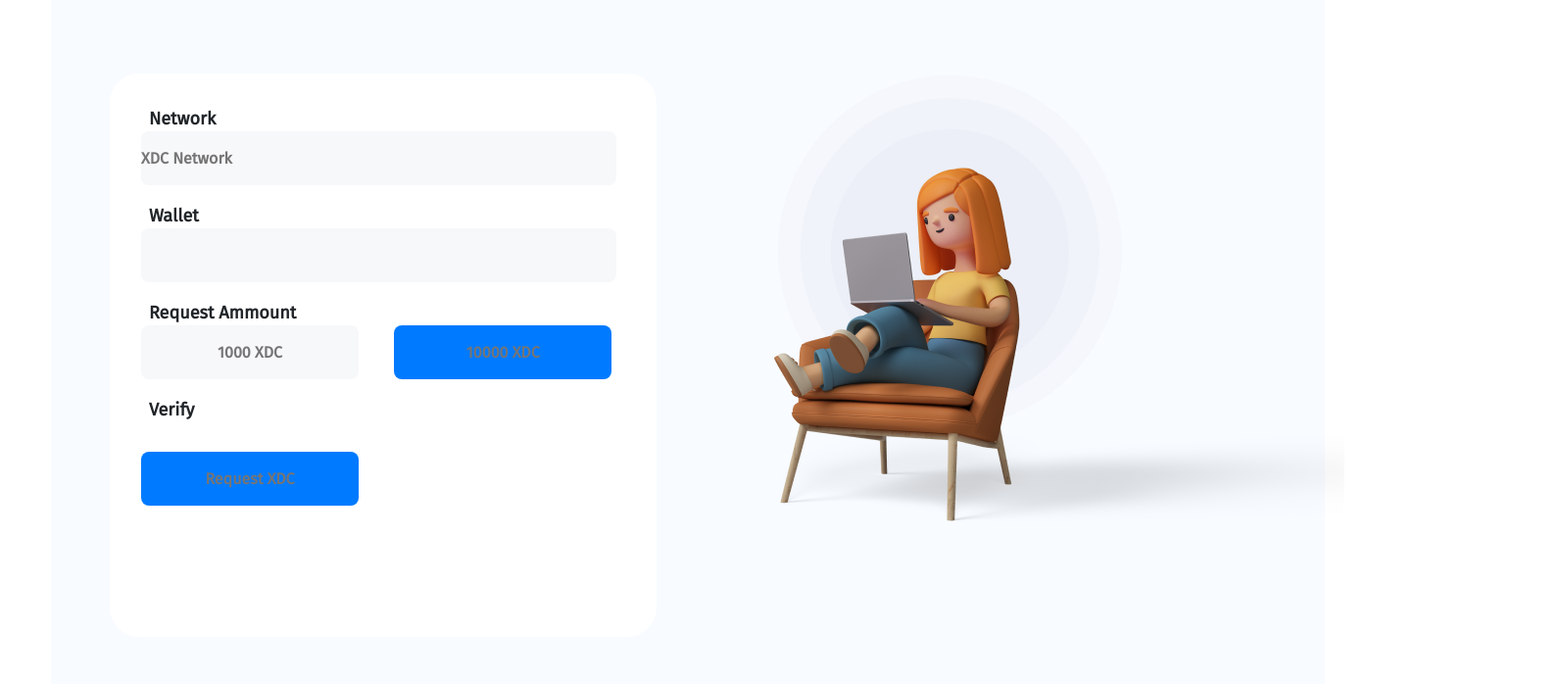
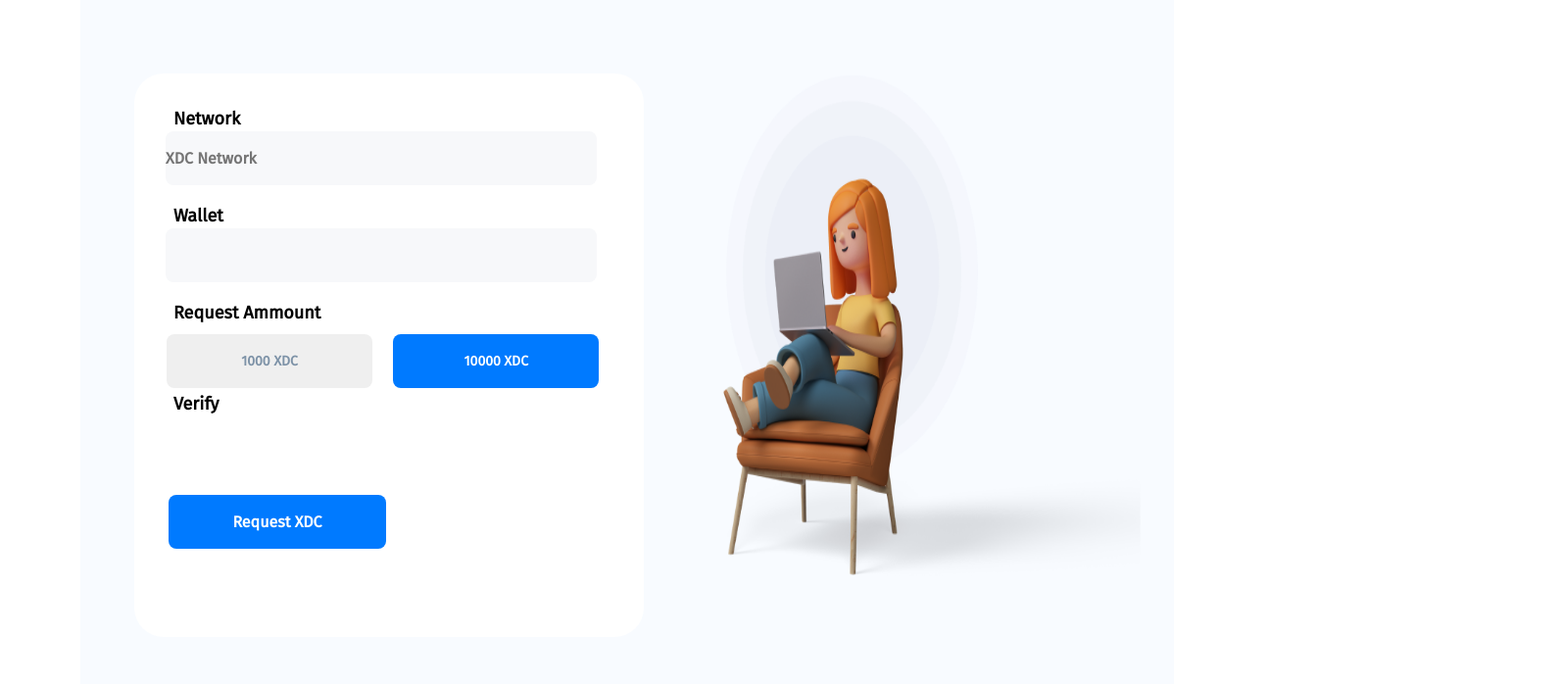
Before and after one commit to jaykulkarni2620/BlocksScan-page, a plain HTML site: page index.html in a window 1280 px wide. Shown: the part 538-1236 px from the top of the page at 98% size, 1594 px wide, since content can reach past the window. Drawn offline with nearby package versions, Linux system fonts and the light colour scheme.

Commit message:
frontend

```diff
--- a/index.html
+++ b/index.html
@@ -46,11 +46,12 @@
               <label for="LastName">Wallet    </label><br>
               <input type="text" id="wallet" placeholder="" name="user" required><br>
               <label for="Request-Ammount">Request Ammount</label><br>
-              <input type="text" id="Request-1000" placeholder="1000 XDC" name="user" required>
-              <input type="text" id="Request-10000" placeholder="10000 XDC" name="user" required><br>
+              <button id="Request-1000">1000 XDC</button>
+              <button id="Request-10000" >10000 XDC</button><br>
               <label for="Request-Ammount">Verify</label><br>
               <!-- <div class="g-recaptcha" data-sitekey="6LfyYqcjAAAAADSaWSQ5u_gwZtmC8t12RnS368u9"></div> -->
-              <input type="text" id="Request-XDC" placeholder="Request XDC" name="user" required>
+
+              <button id="Request-XDC">Request XDC</button>
               </form>
               </div>
               </div>
--- a/style.css
+++ b/style.css
@@ -5,8 +5,7 @@
 .container
 {
 
-  max-width: 1200px;
-  width: 100%;
+  width: 1200px;
   margin-left: auto;
   margin-right: auto;
   position: relative;
@@ -66,7 +65,7 @@ letter-spacing: 0.05em;
     justify-content: space-between;
     /* align-content: center; */
     align-items: center;
-    width:1300px;
+    width:1116px;
     background-color: rgb(255, 255, 255);
     height: 100px;
 }
@@ -87,7 +86,7 @@ article
 }
 .container-2
 {
-  width: 1300px;
+  width: 1116px;
   height: 435px;
 }
 
@@ -148,11 +147,9 @@ opacity: 0.5;
 
 .container-3
 {
- width:1300px;
+  width: 1116px;
   min-height: 1500px;
   background: rgba(248, 251, 255, 1);
-
-
 }
 
 .main-article
@@ -160,7 +157,7 @@ opacity: 0.5;
   display: flex;
   /* align-content: center; */
   align-items: center;
-  width:1176px ;
+  width:1116px ;
   background: rgba(248, 251, 255, 1);
   height: 690px;
 }
@@ -168,10 +165,10 @@ opacity: 0.5;
 
 .Rectangle
 {
-  width:558px ;
-  height:575px ;
-  background-color:rgb(255, 255, 255) ;
-  margin-left:60px ;
+  width: 520px;
+  height: 575px;
+  background-color: rgb(255, 255, 255);
+  margin-left: 55px;
   margin-top: 40px;
   border-radius: 30px;
 
@@ -179,34 +176,56 @@ opacity: 0.5;
 
 .girl-img
 {
+
   position: absolute;
-  width: 883.99px;
+  width: 520px;
   height: 548px;
-  left: 658px;
+  left: 598px;
   top: 80px;
+}
+.girl-img img
+{
+  width: 527px;
+  height: 548px;
 }
 
 #Request-1000
 {
+
+  color: rgba(125, 146, 167, 1);
+  position: relative;
   height: 55px;
-width: 222px;
-left: 200px;
-top: 869px;
+  left: 33px;
+  width: 210px;
   border-radius: 8px;
   text-align: center;
-
+  border: none;
+  font-family: Fira Sans;
+  font-size: 14px;
+  font-weight: 700;
+  line-height: 17px;
+  letter-spacing: 0em;
+  margin-top: 9px;
+  margin-bottom: 5px;
 }
 
 #Request-10000
 {
+
+  position: relative;
   height: 55px;
-width: 222px;
-left: 200px;
-top: 869px;
+  width: 210px;
+  left: 50px;
   border-radius: 8px;
   text-align: center;
   background-color: #007AFF;
-
+  color: #FFFFFF;
+  border: none;
+  font-family: Fira Sans;
+  font-size: 14px;
+  font-weight: 700;
+  line-height: 17px;
+  letter-spacing: 0em;
 }
 
 .form-contain
@@ -227,17 +246,25 @@ font-size: 18px;
 line-height: 17px;
 letter-spacing: 0em;
 text-align: left;
+color: rgba(0, 0, 0, 1);
+
 
 
 }
+
+.form-contain button
+{
+left:120px;
+}
+
 .form-contain input
 {
 
      height: 55px;
-  width: 485px;
+    width: 440px;
     border-radius: 8px;
     text-align: left;
-  margin-left:32px ;
+    margin-left: 32px;
     margin-bottom: 20px;
     font-family: 'Fira Sans';
     font-style: normal;
@@ -248,7 +275,6 @@ text-align: left;
     color: #7D92A7;
     border: none;
     background: rgba(247, 248, 250, 1);
-
 
 }
 .square
@@ -266,25 +292,33 @@ border-radius: 4px;
 
 #Request-XDC
 {
+
   height: 55px;
   width: 222px;
-left: 200px;
-top: 869px;
+  left: 35px;
+  /* top: 869px; */
   border-radius: 8px;
   text-align: center;
   background-color: #007AFF;
-margin-top: 30px;
+  margin-top: 80px;
+  position: relative;
+  border: none;
+  color: white;
+  font-family: Fira Sans;
+  font-size: 16px;
+  font-weight: 700;
+  line-height: 19px;
+  letter-spacing: 0em;
 }
 /*  */
 
 .transaction-table{
   position: relative;
     align-items: flex-start;
-  Width:1150px;
-  Height:605px;
+    Width: 1108px;
+    Height: 605px;
     top: 730px;
-  left: 90px;
-
+    left: 5px;
 }
 table {
   font-family: arial, sans-serif;
@@ -439,12 +473,13 @@ text-align: left;
   padding: 10px;
 } */
 .pagination {
+
   position: relative;
   top: 725px;
   background-color: #FFFFFF;
   border-radius: 8px;
   justify-content: center;
-    left: 460px;
+  left: 340px;
   width: 450px;
   display: inline-block;
 }
```
Lines whose indentation alone changed are shown as unchanged.
